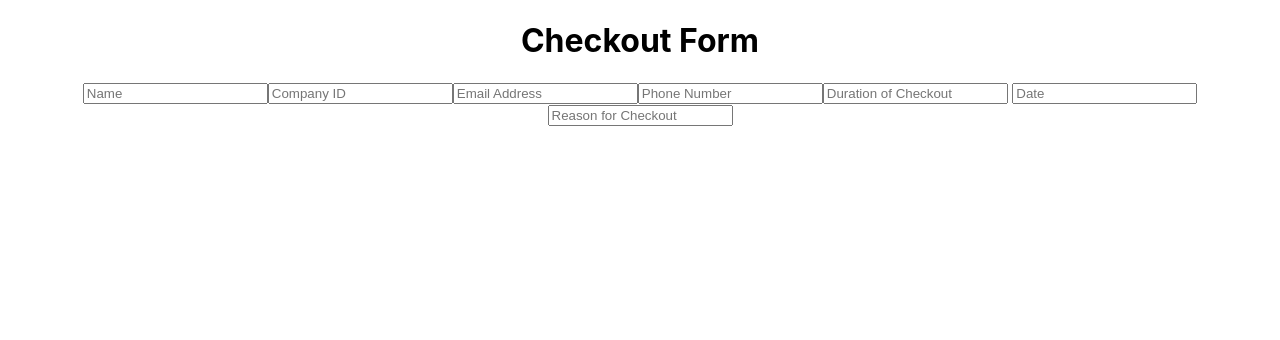
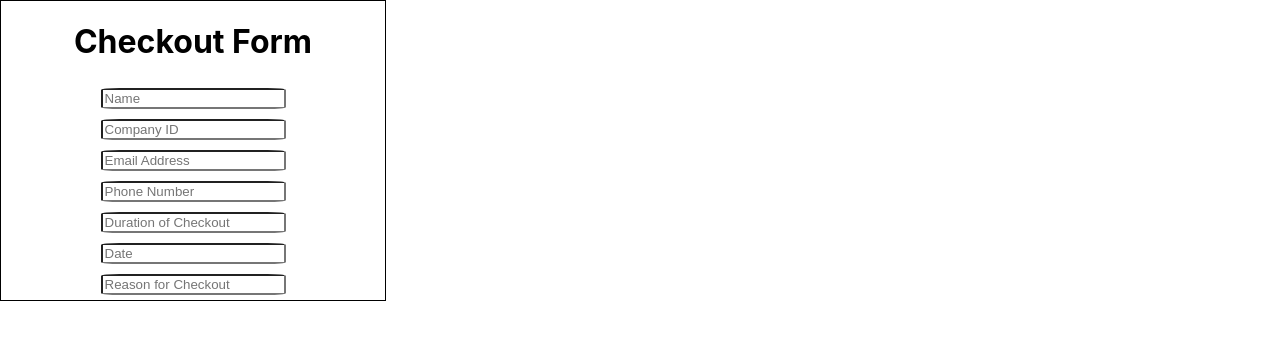
Before and after one commit to AnniePawl/UG_Workspace, a React (Create React App) app: page / in a window 1280 px wide. Shown: the top 340 px of the page. Built offline with nearby package versions, Linux system fonts and the light colour scheme.

Commit message:
basic form styles

```diff
--- a/package.json
+++ b/package.json
@@ -3,6 +3,7 @@
   "version": "0.1.0",
   "private": true,
   "dependencies": {
+    "node-sass": "^4.12.0",
     "react": "^16.10.1",
     "react-dom": "^16.10.1",
     "react-scripts": "3.2.0"
--- /dev/null
+++ b/src/CheckoutForm.css
@@ -0,0 +1,27 @@
+.checkout_form_container {
+  border: 1px solid black;
+  width: 30vw;
+}
+
+.checkout_form {
+  display: -webkit-box;
+  display: -ms-flexbox;
+  display: flex;
+  -webkit-box-orient: vertical;
+  -webkit-box-direction: normal;
+      -ms-flex-direction: column;
+          flex-direction: column;
+  -webkit-box-pack: center;
+      -ms-flex-pack: center;
+          justify-content: center;
+  -webkit-box-align: center;
+      -ms-flex-align: center;
+          align-items: center;
+  width: 30vw;
+}
+
+.input_field {
+  border-radius: 10%;
+  margin: 5px;
+}
+/*# sourceMappingURL=CheckoutForm.css.map */
--- a/src/CheckoutForm.js
+++ b/src/CheckoutForm.js
@@ -1,6 +1,5 @@
 import React, { Component } from 'react'
-// import './CheckoutForm.scss'
-
+import './CheckoutForm.scss'
 class CheckoutForm extends Component {
   constructor(props) {
     super(props)
@@ -18,18 +17,20 @@ class CheckoutForm extends Component {
 
   render() {
     return (
-      <div className='CheckoutForm'>
+      <div className='checkout_form_container'>
         <h1>Checkout Form</h1>
-        <form>
+        <form className='checkout_form'>
 
           {/* Name Field */}
           <input
+            className='input_field'
             type='text'
             value=''
             placeholder='Name' />
 
           {/* Company ID Field */}
           <input
+            className='input_field'
             type='text'
             value=''
             placeholder='Company ID'
@@ -37,33 +38,38 @@ class CheckoutForm extends Component {
 
           {/* Email Address Field */}
           <input
+            className='input_field'
             type='text'
             value=''
             placeholder='Email Address' />
 
           {/* Phone Number Field  */}
           <input
+            className='input_field'
             type='text'
             value=''
             placeholder='Phone Number' />
 
           {/* Duration of Checkout Field */}
           <input
+            className='input_field'
             type='text'
             value=''
-            placeHolder='Duration of Checkout' />
+            placeholder='Duration of Checkout' />
 
           {/* Date Field */} {/* TODO - make dropdown calendar */}
           <input
+            className='input_field'
             type='type'
             value=''
             placeholder='Date' />
 
           {/* Reason for Checkout Field */}
           <input
+            className='input_field'
             type='text'
             value=''
-            placeHolder='Reason for Checkout' />
+            placeholder='Reason for Checkout' />
 
         </form>
       </div>
--- a/src/CheckoutForm.scss
+++ b/src/CheckoutForm.scss
@@ -1,4 +1,18 @@
-// .checkoutForm{
-//   display: flex;
-//   flex-direction: column;
-// }
+
+.checkout_form_container {
+border:1px solid black;
+width: 30vw;
+}
+
+.checkout_form {
+  display: flex;
+  flex-direction: column;
+  justify-content: center;
+  align-items: center;
+  width: 30vw;
+}
+
+.input_field {
+  border-radius: 10%;
+  margin:5px;
+}
```
Also changed, not shown: 2 other files (tests, documents, lock files or other folders).
